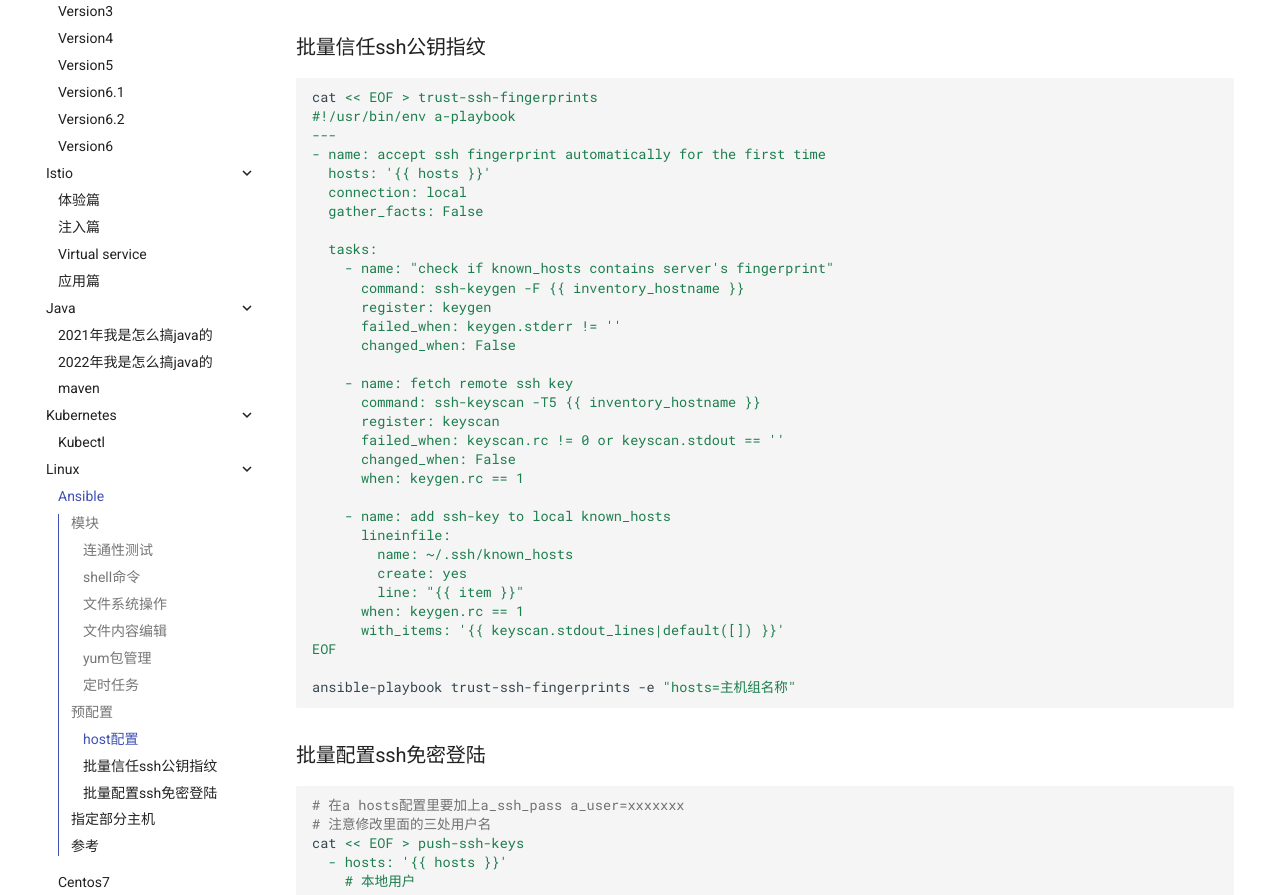
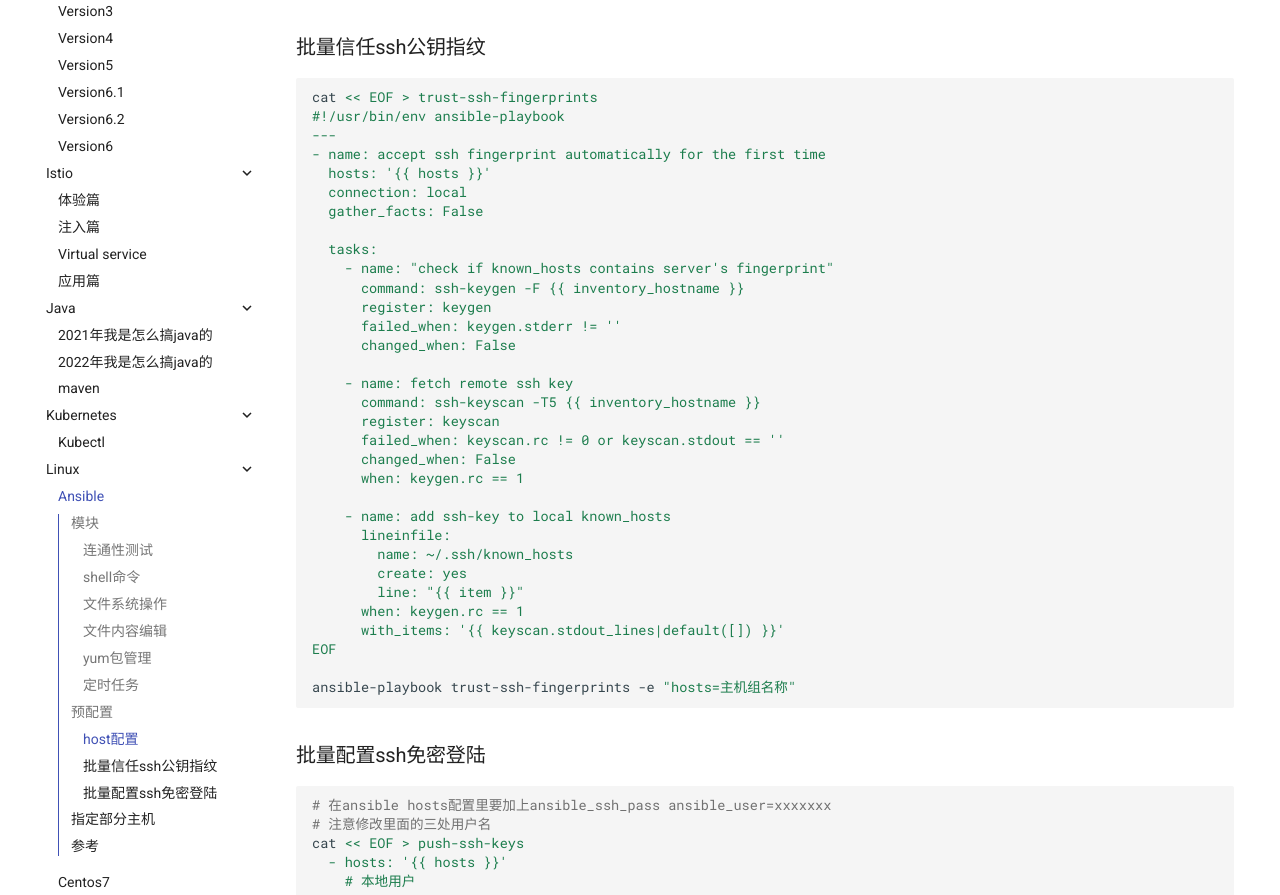
Before and after one commit to lwabish/notes, an MkDocs documentation site: the page built from docs/linux/ansible.md, in a window 1280 px wide and 1400 px high, scrolled down 1502 px. Shown: the part 153-1048 px from the top of the window. Built offline with MkDocs 1.6.1 and Material for MkDocs 9.7.7, drawn with Linux system fonts in a browser that asks for light colours; comment, search, counter and statistics services are not loaded.

Commit message:
fix: 🐛 ansible

````diff
--- a/docs/linux/ansible.md
+++ b/docs/linux/ansible.md
@@ -79,7 +79,7 @@ a etcd -m cron -a "name='backup-etcd' job='/usr/bin/sh /k8s/etcd/bin/backup-etcd
 
 ```bash
 cat << EOF > trust-ssh-fingerprints
-#!/usr/bin/env a-playbook
+#!/usr/bin/env ansible-playbook
 ---
 - name: accept ssh fingerprint automatically for the first time
   hosts: '{{ hosts }}'
@@ -115,7 +115,7 @@ ansible-playbook trust-ssh-fingerprints -e "hosts=主机组名称"
 ### 批量配置ssh免密登陆
 
 ```bash
-# 在a hosts配置里要加上a_ssh_pass a_user=xxxxxxx
+# 在ansible hosts配置里要加上ansible_ssh_pass ansible_user=xxxxxxx
 # 注意修改里面的三处用户名
 cat << EOF > push-ssh-keys
   - hosts: '{{ hosts }}'
````
